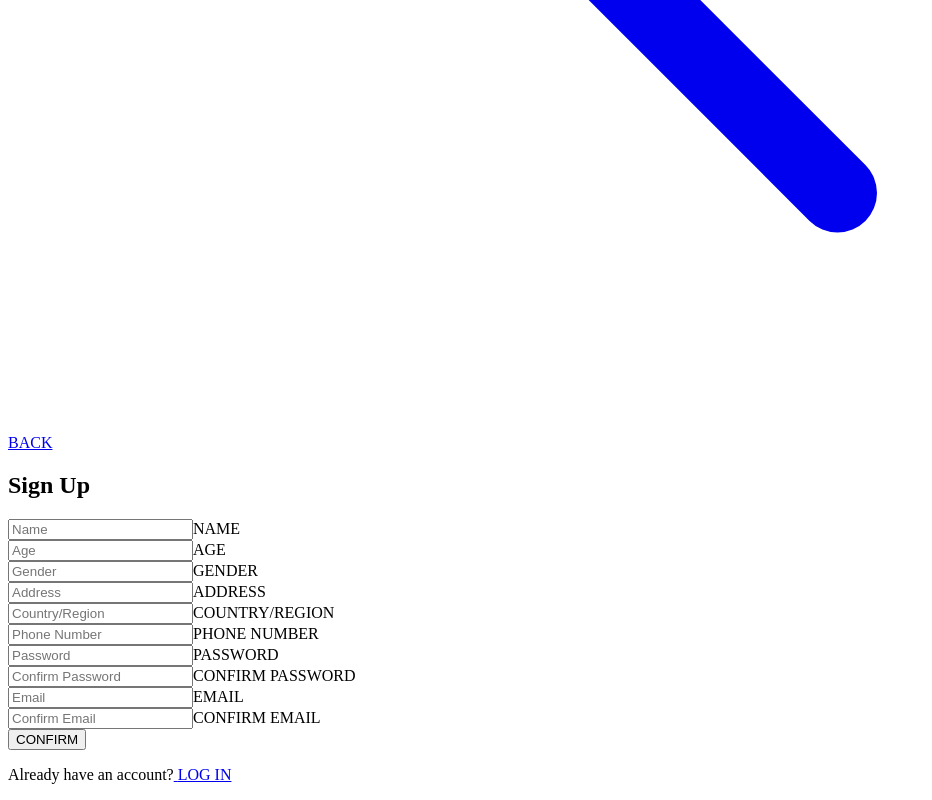
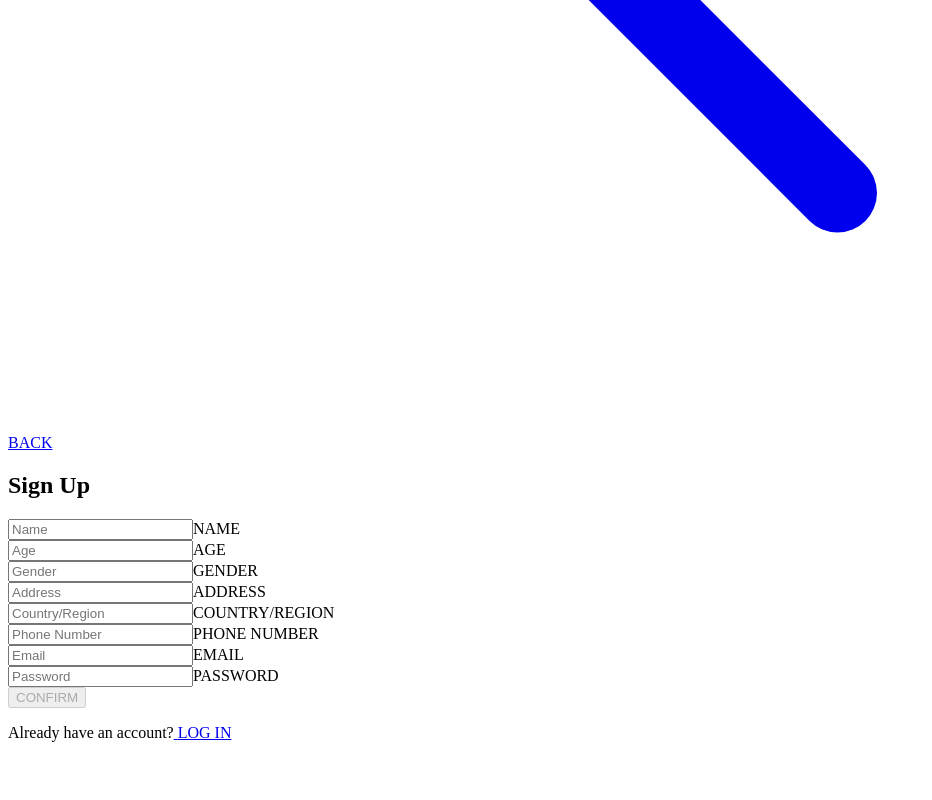
Before and after one commit to ice-weasel/blogsite, a Next.js app: page /Signup in a window 1280 px wide. Shown: the part 842-1642 px from the top of the page, without its empty margins (0-932 px from the left). After the commit the page ends 1600 px from the top, so only its background shows below. Built offline with nearby package versions, Linux system fonts and the light colour scheme.

Commit message:
auth complete

```diff
--- a/pages/Signup.tsx
+++ b/pages/Signup.tsx
@@ -1,22 +1,26 @@
+"use client";
 import Link from "next/link";
 import "tailwindcss/tailwind.css";
 import { getAuth, createUserWithEmailAndPassword } from "firebase/auth";
+import { getFirestore, doc, setDoc } from "firebase/firestore";
 import React, { useState } from "react";
-import { initializeApp } from "firebase/app";
+import { useRouter } from "next/router";
+
 import app from "@/app/firebase";
 
 export default function Home() {
+  const [formData, setFormData] = useState({
+    name: "",
+    age: "",
+    email: "",
+    password: "",
+    phonenumber: "",
+    address: "",
+    country: "",
+    gender: "",
+  });
 
-  const [ formData, setFormData ] = useState({
-    name:"",
-    age:"",
-    email:"",
-    password:"",
-    phonenumber:"",
-    address:"",
-    country:"",
-
-  })
+  const [isButtonDisabled, setIsButtonDisabled] = useState(true);
 
   const handleChange = (e: React.ChangeEvent<HTMLInputElement>) => {
     const { name, value } = e.target;
@@ -24,26 +28,46 @@ export default function Home() {
       ...prevData,
       [name]: value,
     }));
+    // Update the button's disabled state
+    updateButtonStatus(); // Call the function to update button status
   };
 
   const handleSignup = async (e: React.FormEvent<HTMLFormElement>) => {
     e.preventDefault();
 
     const auth = getAuth(app);
+    const { email, password, name, age, gender, phonenumber, address, country } = formData;
 
     try {
-      const { email, password } = formData;
-      // Create a new user account
-      await createUserWithEmailAndPassword(auth, email, password);
-      setError(null);
+      const userCredential = await createUserWithEmailAndPassword(auth, email, password);
+      const user = userCredential.user;
+
+      const db = getFirestore(app);
+      const userDocRef = doc(db, "users", user.uid);
+      const userData = {
+        name,
+        age,
+        phonenumber,
+        address,
+        country,
+        gender,
+      };
+
+      await setDoc(userDocRef, userData);
+
+      console.log("User created and data stored in Firestore");
+      window.location.href="/Home"
       // Redirect to a success page or handle as needed
     } catch (error: any) {
-      // Explicitly specify the type for 'error'
-      setError(error.message);
+      console.log("Fail"); // Explicitly specify the type for 'error'
     }
   };
 
-
+  // Function to enable or disable the button
+  const updateButtonStatus = () => {
+    const { email, password } = formData;
+    setIsButtonDisabled(!email || !password);
+  };
 
   return (
     <div className="flex flex-col bg-auto bg-white px-6 py-7">
@@ -59,13 +83,13 @@ export default function Home() {
   xmlns="http://www.w3.org/2000/svg"
   fill="none"
   viewBox="0 0 24 24"
-            stroke-width="1.5"
+  strokeWidth="1.5"
   stroke="currentColor"
   className="w-6 h-6"
 >
   <path
-              stroke-linecap="round"
-              stroke-linejoin="round"
+    strokeLinecap="round"
+    strokeLinejoin="round"
     d="M15.75 19.5L8.25 12l7.5-7.5"
   />
 </svg>
@@ -80,13 +104,22 @@ export default function Home() {
       </div>
 
       <div className="mt-10 sm:mx-auto sm:w-full sm:max-w-sm">
-        <form className="space-y-6" action="#" method="POST"  onSubmit={handleSignup}>
+        <form
+          className="space-y-6"
+          action="#"
+          method="POST"
+          onSubmit={handleSignup}
+        >
           <div>
             <div className="relative h-11 w-full min-w-[200px] text-slate-500">
               <input
                 placeholder="Name"
-                className="peer h-full w-full border-b bg-transparent pt-4 pb-1.5 font-sans text-sm font-normal text-grey outline outline-0 transition-all  focus:border-black focus:outline-0 disabled:border-0 disabled:bg-blue-gray-50"
+                name="name" // Add the 'name' attribute
+                value={formData.name}
+                onChange={handleChange}
+                className="peer h-full w-full border-b bg-transparent pt-4 pb-1.5 font-sans text-sm font-normal text-grey outline outline-0 transition-all focus:border-black focus:outline-0 disabled:border-0 disabled:bg-blue-gray-50"
               />
+
               <label className="after:content[' '] pointer-events-none absolute left-0 -top-2.5 text-xs font-bold flex h-full w-full select-none text-xs font-normal leading-tight  transition-all after:absolute after:-bottom-2.5 after:block after:w-full after:scale-x-0 after:border-b-2 after:border-black after:transition-transform after:duration-300 peer-placeholder-shown:leading-tight peer-placeholder-shown:text-blue-gray-500 peer-focus:text-xs peer-focus:leading-tight peer-focus:text-slate-500 peer-focus:after:scale-x-100 black-focus:after:border-black peer-disabled:text-transparent peer-disabled:peer-placeholder-shown:text-slate-500">
                 NAME
               </label>
@@ -96,6 +129,9 @@ export default function Home() {
           <div className="relative h-11 w-full min-w-[200px] text-slate-500">
             <input
               placeholder="Age"
+              name="age"
+              value={formData.age}
+              onChange={handleChange}
               className="peer h-full w-full border-b bg-transparent pt-4 pb-1.5 font-sans text-sm font-normal text-grey outline outline-0 transition-all  focus:border-black focus:outline-0 disabled:border-0 disabled:bg-blue-gray-50"
             />
             <label className="after:content[' '] pointer-events-none absolute left-0 -top-2.5 text-xs font-bold flex h-full w-full select-none text-xs font-normal leading-tight  transition-all after:absolute after:-bottom-2.5 after:block after:w-full after:scale-x-0 after:border-b-2 after:border-black after:transition-transform after:duration-300 peer-placeholder-shown:leading-tight peer-placeholder-shown:text-blue-gray-500 peer-focus:text-xs peer-focus:leading-tight peer-focus:text-slate-500 peer-focus:after:scale-x-100 black-focus:after:border-black peer-disabled:text-transparent peer-disabled:peer-placeholder-shown:text-slate-500">
@@ -106,6 +142,8 @@ export default function Home() {
           <div className="relative h-11 w-full min-w-[200px] text-slate-500">
             <input
               placeholder="Gender"
+              name="gender"
+              value={formData.gender}
               className="peer h-full w-full border-b bg-transparent pt-4 pb-1.5 font-sans text-sm font-normal text-grey outline outline-0 transition-all  focus:border-black focus:outline-0 disabled:border-0 disabled:bg-blue-gray-50"
             />
             <label className="after:content[' '] pointer-events-none absolute left-0 -top-2.5 text-xs font-bold flex h-full w-full select-none text-xs font-normal leading-tight  transition-all after:absolute after:-bottom-2.5 after:block after:w-full after:scale-x-0 after:border-b-2 after:border-black after:transition-transform after:duration-300 peer-placeholder-shown:leading-tight peer-placeholder-shown:text-blue-gray-500 peer-focus:text-xs peer-focus:leading-tight peer-focus:text-slate-500 peer-focus:after:scale-x-100 black-focus:after:border-black peer-disabled:text-transparent peer-disabled:peer-placeholder-shown:text-slate-500">
@@ -116,6 +154,9 @@ export default function Home() {
           <div className="relative h-11 w-full min-w-[200px] text-slate-500">
             <input
               placeholder="Address"
+              name="address"
+              value={formData.address}
+              onChange={handleChange}
               className="peer h-full w-full border-b bg-transparent pt-4 pb-1.5 font-sans text-sm font-normal text-grey outline outline-0 transition-all  focus:border-black focus:outline-0 disabled:border-0 disabled:bg-blue-gray-50"
             />
             <label className="after:content[' '] pointer-events-none absolute left-0 -top-2.5 text-xs font-bold flex h-full w-full select-none text-xs font-normal leading-tight  transition-all after:absolute after:-bottom-2.5 after:block after:w-full after:scale-x-0 after:border-b-2 after:border-black after:transition-transform after:duration-300 peer-placeholder-shown:leading-tight peer-placeholder-shown:text-blue-gray-500 peer-focus:text-xs peer-focus:leading-tight peer-focus:text-slate-500 peer-focus:after:scale-x-100 black-focus:after:border-black peer-disabled:text-transparent peer-disabled:peer-placeholder-shown:text-slate-500">
@@ -126,6 +167,9 @@ export default function Home() {
           <div className="relative h-11 w-full min-w-[200px] text-slate-500">
             <input
               placeholder="Country/Region"
+              name="country"
+              value={formData.country}
+              onChange={handleChange}
               className="peer h-full w-full border-b bg-transparent pt-4 pb-1.5 font-sans text-sm font-normal text-grey outline outline-0 transition-all  focus:border-black focus:outline-0 disabled:border-0 disabled:bg-blue-gray-50"
             />
             <label className="after:content[' '] pointer-events-none absolute left-0 -top-2.5 text-xs font-bold flex h-full w-full select-none text-xs font-normal leading-tight  transition-all after:absolute after:-bottom-2.5 after:block after:w-full after:scale-x-0 after:border-b-2 after:border-black after:transition-transform after:duration-300 peer-placeholder-shown:leading-tight peer-placeholder-shown:text-blue-gray-500 peer-focus:text-xs peer-focus:leading-tight peer-focus:text-slate-500 peer-focus:after:scale-x-100 black-focus:after:border-black peer-disabled:text-transparent peer-disabled:peer-placeholder-shown:text-slate-500">
@@ -136,6 +180,9 @@ export default function Home() {
           <div className="relative h-11 w-full min-w-[200px] text-slate-500">
             <input
               placeholder="Phone Number"
+              name="phonenumber"
+              value={formData.phonenumber}
+              onChange={handleChange}
               className="peer h-full w-full border-b bg-transparent pt-4 pb-1.5 font-sans text-sm font-normal text-grey outline outline-0 transition-all  focus:border-black focus:outline-0 disabled:border-0 disabled:bg-blue-gray-50"
             />
             <label className="after:content[' '] pointer-events-none absolute left-0 -top-2.5 text-xs font-bold flex h-full w-full select-none text-xs font-normal leading-tight  transition-all after:absolute after:-bottom-2.5 after:block after:w-full after:scale-x-0 after:border-b-2 after:border-black after:transition-transform after:duration-300 peer-placeholder-shown:leading-tight peer-placeholder-shown:text-blue-gray-500 peer-focus:text-xs peer-focus:leading-tight peer-focus:text-slate-500 peer-focus:after:scale-x-100 black-focus:after:border-black peer-disabled:text-transparent peer-disabled:peer-placeholder-shown:text-slate-500">
@@ -143,52 +190,41 @@ export default function Home() {
             </label>
           </div>
 
+
           <div className="relative h-11 w-full min-w-[200px] text-slate-500">
             <input
-              type="password"
-              placeholder="Password"
-              className="peer h-full w-full border-b bg-transparent pt-4 pb-1.5 font-sans text-sm font-normal text-grey outline outline-0 transition-all  focus:border-black focus:outline-0 disabled:border-0 disabled:bg-blue-gray-50"
+              placeholder="Email"
+              name="email"
+              value={formData.email}
+              onChange={handleChange}
+              className="peer h-full w-full border-b bg-transparent pt-4 pb-1.5 font-sans text-sm font-normal text-grey outline outline-0 transition-all focus:border-black focus:outline-0 disabled:border-0 disabled-bg-blue-gray-50"
             />
-            <label className="after:content[' '] pointer-events-none absolute left-0 -top-2.5 text-xs font-bold flex h-full w-full select-none text-xs font-normal leading-tight  transition-all after:absolute after:-bottom-2.5 after:block after:w-full after:scale-x-0 after:border-b-2 after:border-black after:transition-transform after:duration-300 peer-placeholder-shown:leading-tight peer-placeholder-shown:text-blue-gray-500 peer-focus:text-xs peer-focus:leading-tight peer-focus:text-slate-500 peer-focus:after:scale-x-100 black-focus:after:border-black peer-disabled:text-transparent peer-disabled:peer-placeholder-shown:text-slate-500">
-              PASSWORD
+            <label className="after:content[' '] pointer-events-none absolute left-0 -top-2.5 text-xs font-bold flex h-full w-full select-none text-xs font-normal leading-tight transition-all after:absolute after:-bottom-2.5 after:block after:w-full after:scale-x-0 after:border-b-2 after:border-black after:transition-transform after:duration-300 peer-placeholder-shown:leading-tight peer-placeholder-shown:text-blue-gray-500 peer-focus:text-xs peer-focus:leading-tight peer-focus:text-slate-500 peer-focus:after:scale-x-100 black-focus:after:border-black peer-disabled:text-transparent peer-disabled:peer-placeholder-shown:text-slate-500">
+              EMAIL
             </label>
           </div>
 
           <div className="relative h-11 w-full min-w-[200px] text-slate-500">
             <input
               type="password"
-              placeholder="Confirm Password"
-              className="peer h-full w-full border-b bg-transparent pt-4 pb-1.5 font-sans text-sm font-normal text-grey outline outline-0 transition-all  focus:border-black focus:outline-0 disabled:border-0 disabled:bg-blue-gray-50"
+              placeholder="Password"
+              name="password"
+              value={formData.password}
+              onChange={handleChange}
+              className="peer h-full w-full border-b bg-transparent pt-4 pb-1.5 font-sans text-sm font-normal text-grey outline outline-0 transition-all focus:border-black focus:outline-0 disabled:border-0 disabled-bg-blue-gray-50"
             />
-            <label className=" after:content[' '] pointer-events-none absolute left-0 -top-2.5 text-xs font-bold flex h-full w-full select-none text-xs font-normal leading-tight  transition-all after:absolute after:-bottom-2.5 after:block after:w-full after:scale-x-0 after:border-b-2 after:border-black after:transition-transform after:duration-300 peer-placeholder-shown:leading-tight peer-placeholder-shown:text-blue-gray-500 peer-focus:text-xs peer-focus:leading-tight peer-focus:text-slate-500 peer-focus:after:scale-x-100 black-focus:after:border-black peer-disabled:text-transparent peer-disabled:peer-placeholder-shown:text-slate-500">
-              CONFIRM PASSWORD
-            </label>
-          </div>
-
-          <div className="relative h-11 w-full min-w-[200px] text-slate-500">
-            <input
-              placeholder="Email"
-              className="peer h-full w-full border-b bg-transparent pt-4 pb-1.5 font-sans text-sm font-normal text-grey outline outline-0 transition-all  focus:border-black focus:outline-0 disabled:border-0 disabled:bg-blue-gray-50"
-            />
-            <label className="after:content[' '] pointer-events-none absolute left-0 -top-2.5 text-xs font-bold flex h-full w-full select-none text-xs font-normal leading-tight  transition-all after:absolute after:-bottom-2.5 after:block after:w-full after:scale-x-0 after:border-b-2 after:border-black after:transition-transform after:duration-300 peer-placeholder-shown:leading-tight peer-placeholder-shown:text-blue-gray-500 peer-focus:text-xs peer-focus:leading-tight peer-focus:text-slate-500 peer-focus:after:scale-x-100 black-focus:after:border-black peer-disabled:text-transparent peer-disabled:peer-placeholder-shown:text-slate-500">
-              EMAIL
-            </label>
-          </div>
-
-          <div className="relative h-11 w-full min-w-[200px] text-slate-500">
-            <input
-              placeholder="Confirm Email"
-              className="peer h-full w-full border-b bg-transparent pt-4 pb-1.5 font-sans text-sm font-normal text-grey outline outline-0 transition-all  focus:border-black focus:outline-0 disabled:border-0 disabled:bg-blue-gray-50"
-            />
-            <label className="after:content[' '] pointer-events-none absolute left-0 -top-2.5 text-xs font-bold flex h-full w-full select-none text-xs font-normal leading-tight  transition-all after:absolute after:-bottom-2.5 after:block after:w-full after:scale-x-0 after:border-b-2 after:border-black after:transition-transform after:duration-300 peer-placeholder-shown:leading-tight peer-placeholder-shown:text-blue-gray-500 peer-focus:text-xs peer-focus:leading-tight peer-focus:text-slate-500 peer-focus:after:scale-x-100 black-focus:after:border-black peer-disabled:text-transparent peer-disabled:peer-placeholder-shown:text-slate-500">
-              CONFIRM EMAIL
+            <label className="after:content[' '] pointer-events-none absolute left-0 -top-2.5 text-xs font-bold flex h-full w-full select-none text-xs font-normal leading-tight transition-all after:absolute after:-bottom-2.5 after:block after:w-full after:scale-x-0 after:border-b-2 after:border-black after:transition-transform after:duration-300 peer-placeholder-shown:leading-tight peer-placeholder-shown:text-blue-gray-500 peer-focus:text-xs peer-focus:leading-tight peer-focus:text-slate-500 peer-focus:after:scale-x-100 black-focus:after:border-black peer-disabled:text-transparent peer-disabled:peer-placeholder-shown:text-slate-500">
+              PASSWORD
             </label>
           </div>
 
           <div>
             <button
               type="submit"
-              className="flex w-full justify-center  bg-gray-300 px-3 py-1.5 text-xs font-semibold leading-6 text-white shadow-sm hover:bg-black focus-visible:outline focus-visible:outline-2 focus-visible:outline-offset-2 focus-visible:outline-black"
+              className={`flex w-full justify-center bg-gray-300 px-3 py-1.5 text-xs font-semibold leading-6 text-white shadow-sm hover-bg-black focus-visible:outline focus-visible:outline-2 focus-visible:outline-offset-2 focus-visible:outline-black ${
+                isButtonDisabled ? "pointer-events-none" : ""
+              }`}
+              disabled={isButtonDisabled}
             >
               CONFIRM
             </button>
@@ -209,6 +245,3 @@ export default function Home() {
     </div>
   );
 }
-function setError(arg0: null) {
-  throw new Error("Function not implemented.");
-}
--- a/src/app/firebase.ts
+++ b/src/app/firebase.ts
@@ -1,7 +1,7 @@
 
 import { initializeApp } from "firebase/app";
 import { getAuth } from "firebase/auth";
-
+import { getStorage } from 'firebase/storage';
 
 const firebaseConfig = {
   apiKey: "AIzaSyC_s2RB999pEmbGMri7LxYpjwb07P2jYrI",
@@ -15,6 +15,5 @@ const firebaseConfig = {
 
 // Initialize Firebase
 const app = initializeApp(firebaseConfig);
-const auth = getAuth(app);
-
+export const auth = getAuth(app);
 export default app;
```
Lines whose indentation alone changed are shown as unchanged.
